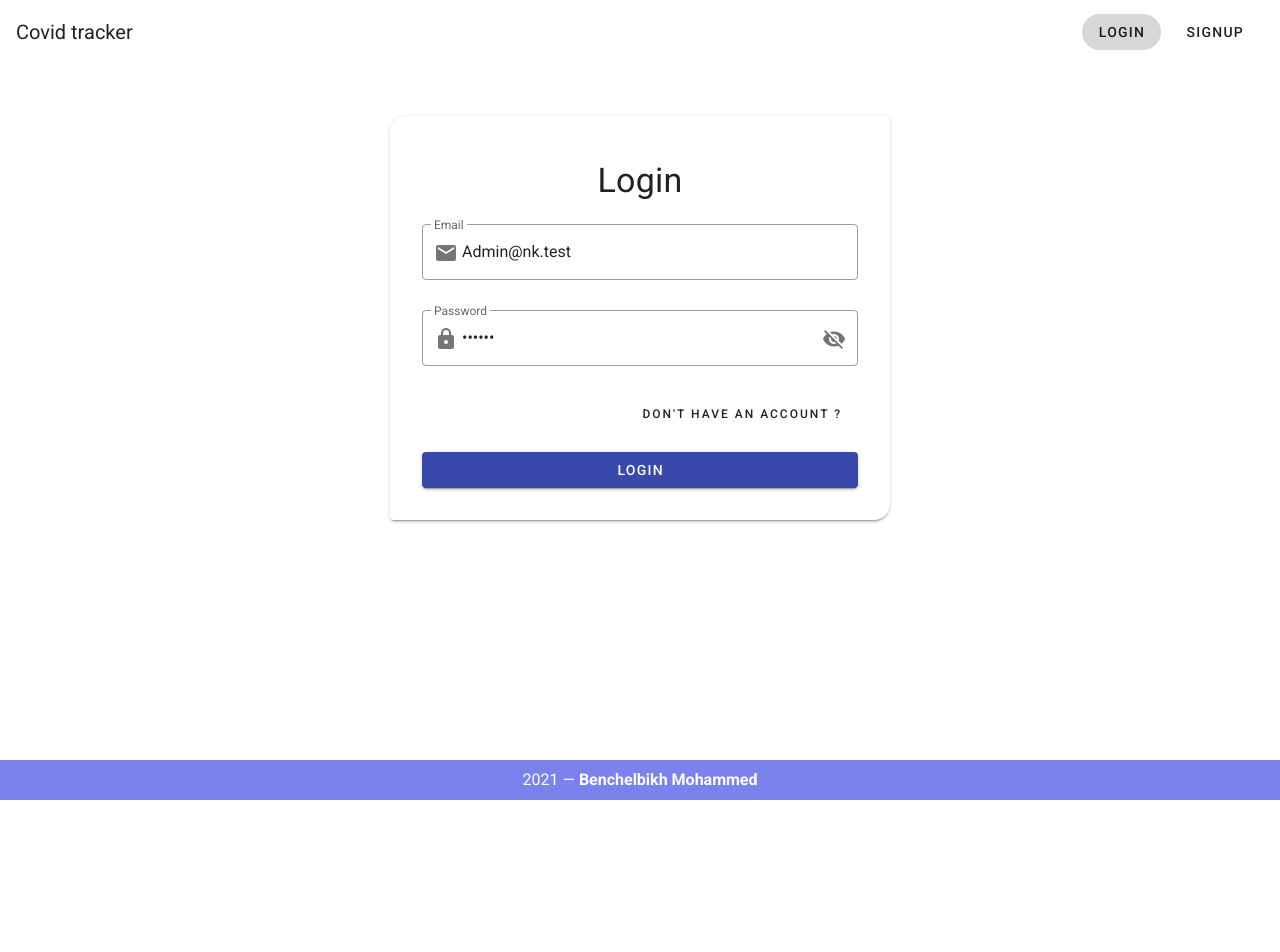
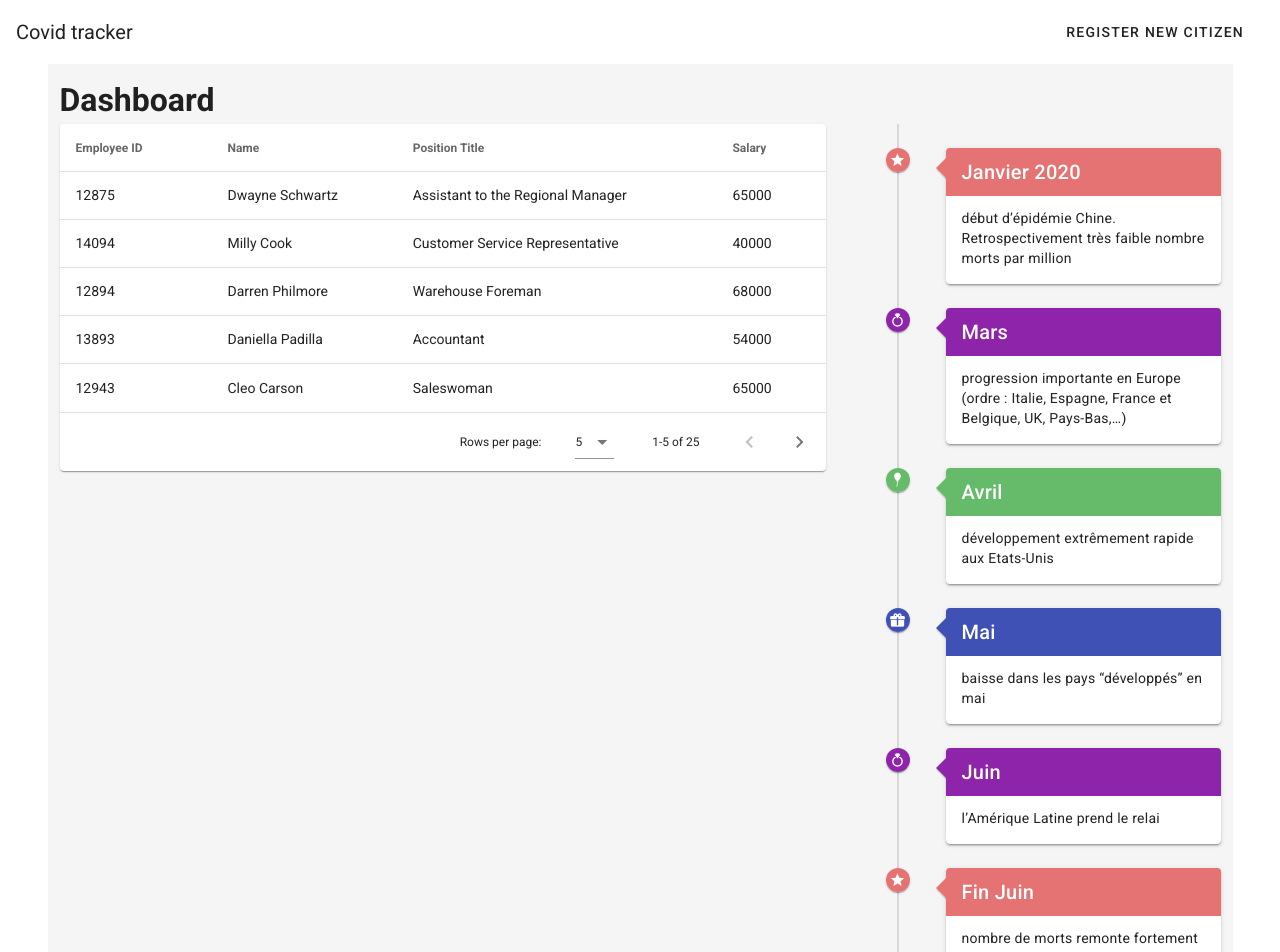
Before and after one commit to Benchelbikh-Mohammed/covid19-Project, a Vue app: page /dashboard in a window 1280 px wide. Before the commit this address led to /login. Shown: the top 952 px of the page. Before the commit the page ends 800 px from the top, so only its background shows below. Built offline with nearby package versions, Linux system fonts and the light colour scheme.

Commit message:
timeline

```diff
--- a/src/App.vue
+++ b/src/App.vue
@@ -1,13 +1,5 @@
 <template>
     <v-app>
-        <v-system-bar window>
-            <v-icon>mdi-message</v-icon>
-            <span>10 unread messages</span>
-            <v-spacer></v-spacer>
-            <v-icon>mdi-minus</v-icon>
-            <v-icon>mdi-checkbox-blank-outline</v-icon>
-            <v-icon>mdi-close</v-icon>
-        </v-system-bar>
         <v-card
             v-if="$vuetify.breakpoint.xsOnly && !loggedIn"
             class="d-flex"
@@ -58,21 +50,21 @@
                 {{ link.label }}
             </v-btn>
             <template v-if="!loggedIn">
-                <v-btn
+                <!-- <v-btn
                     text
                     rounded
                     class="my-2 mx-1"
                     :to="{ name: 'login' }"
                     exact
                     >Login</v-btn
-                >
+                > -->
                 <v-btn
                     text
                     rounded
                     class="my-2 mx-1"
                     :to="{ name: 'signup' }"
                     exact
-                    >Signup</v-btn
+                    >Register new citizen</v-btn
                 >
             </template>
             <v-btn
--- a/src/components/EventTimeline.vue
+++ b/src/components/EventTimeline.vue
@@ -6,13 +6,14 @@
             :color="item.color"
             :icon="item.icon"
             fill-dot
+            small
         >
             <v-card :color="item.color" dark>
-                <v-card-title class="title pt-3 pb-3">
+                <v-card-title class="title pt-2 pb-2">
                     <h3 class="title">{{ item.title }}</h3>
                 </v-card-title>
                 <v-card-text class="white text--primary">
-                    <p class="pt-3 body-1 mb-0">
+                    <p class="pt-3 body-2 mb-0">
                         {{ item.text }}
                     </p>
                 </v-card-text>
--- a/src/data/timeline.json
+++ b/src/data/timeline.json
@@ -2,25 +2,56 @@
     {
         "color": "red lighten-2",
         "icon": "mdi-star",
-        "title": "Promoted to Assistant Regional Manager",
-        "text": "Congratulations to Dwayne on your promotion! Sensei is proud!"
+        "title": "Janvier 2020",
+        "text": "début d’épidémie Chine. Retrospectivement très faible nombre morts par million"
     },
     {
         "color": "purple darken-1",
         "icon": "mdi-ring",
-        "title": "PB & J Finally Together!",
-        "text": "Max Scarn here with a personal congratulations to the happy couple!"
+        "title": "Mars",
+        "text": "progression importante en Europe (ordre : Italie, Espagne, France et Belgique, UK, Pays-Bas,…)"
     },
     {
         "color": "green lighten-1",
         "icon": "mdi-balloon",
-        "title": "Welcome Back to the Temp!",
-        "text": "Sorry about what happened at corporate, but I am glad you are back! - Max"
+        "title": "Avril",
+        "text": "développement extrêmement rapide aux Etats-Unis"
     },
     {
         "color": "indigo",
         "icon": "mdi-gift",
-        "title": "Reminder: Secret Santa Rules",
-        "text": "The maximum spending amount is $20. No iPods allowed."
+        "title": "Mai",
+        "text": "baisse dans les pays “développés” en mai"
+    },
+    {
+        "color": "purple darken-1",
+        "icon": "mdi-ring",
+        "title": "Juin",
+        "text": " l’Amérique Latine prend le relai"
+    },
+    {
+        "color": "red lighten-2",
+        "icon": "mdi-star",
+        "title": "Fin Juin",
+        "text": "nombre de morts remonte fortement aux US"
+    },
+      {
+        "color": "indigo",
+        "icon": "mdi-gift",
+        "title": "Juillet",
+        "text": "toute l’Amérique rougeoie du Nord au Sud (à l’exception notable du Canada)"
+    },
+    {
+        "color": "green lighten-1",
+        "icon": "mdi-balloon",
+        "title": "Septembre",
+        "text": "rebond en Europe, notamment en France"
+    },
+    {
+        "color": "purple darken-1",
+        "icon": "mdi-ring",
+        "title": "Octobre",
+        "text": " l’Europe redevient la région la plus touchée, avec notamment l’Europe centrale"
     }
+
 ]
--- a/src/router/index.js
+++ b/src/router/index.js
@@ -20,7 +20,6 @@ const routes = [
         path: '/dashboard',
         name: 'dashboard',
         component: () => import('../views/Dashboard.vue'),
-        meta: { requireAuth: true },
     },
 
     {
@@ -34,6 +33,7 @@ const routes = [
         name: 'map',
         component: () => import('../views/Location.vue'),
     },
+
     {
         path: '/network-issue',
         name: 'network-issue',
--- a/src/views/Dashboard.vue
+++ b/src/views/Dashboard.vue
@@ -1,7 +1,7 @@
 <template>
     <v-container class="grey lighten-4">
         <h1>Dashboard</h1>
-        <v-row align="stretch">
+        <!-- <v-row align="stretch">
             <v-col
                 v-for="sale in sales"
                 :key="`${sale.title}`"
@@ -10,9 +10,9 @@
             >
                 <SalesGraph :sale="sale" />
             </v-col>
-        </v-row>
+        </v-row> -->
 
-        <v-row>
+        <!-- <v-row>
             <v-col
                 v-for="statistic in statistics"
                 :key="`${statistic.title}`"
@@ -22,7 +22,7 @@
             >
                 <StatisticCard :statistic="statistic" />
             </v-col>
-        </v-row>
+        </v-row> -->
 
         <v-row>
             <v-col cols="12" md="8">
@@ -49,8 +49,8 @@
 <script>
 import EmployeesTable from '../components/EmployeesTable';
 import EventTimeline from '../components/EventTimeline';
-import SalesGraph from '../components/SalesGraph';
-import StatisticCard from '../components/StatisticCard';
+// import SalesGraph from '../components/SalesGraph';
+// import StatisticCard from '../components/StatisticCard';
 import employeesData from '../data/employees.json';
 import timelineData from '../data/timeline.json';
 import salesData from '../data/sales.json';
@@ -61,8 +61,8 @@ export default {
     components: {
         EmployeesTable,
         EventTimeline,
-        SalesGraph,
-        StatisticCard,
+        // SalesGraph,
+        // StatisticCard,
     },
     data() {
         return {
--- a/src/views/Location.vue
+++ b/src/views/Location.vue
@@ -45,7 +45,7 @@
             </v-col>
         </v-row>
 
-        <Map :adresse="location.adresse" />
+        <Map />
         <v-snackbar v-model="snackbar">
             location added successfully
 
```
